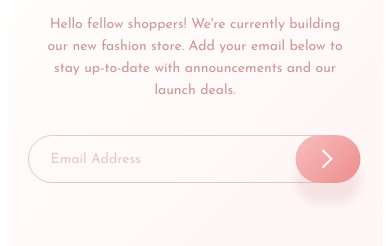
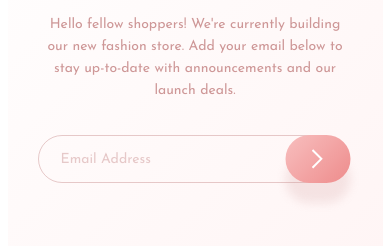
Before and after one commit to kyla42/base-apparel-coming-soon, a plain HTML site: page index.html in a window 390 px wide. Shown: the part 548-794 px from the top of the page. Drawn offline with Linux system fonts and the light colour scheme.

Commit message:
modified

```diff
--- a/style.scss
+++ b/style.scss
@@ -224,7 +224,7 @@ p {
             padding: 1.6rem 0 0 3rem;
 
             #email {
-                width: 30rem;
+                width: 28rem;
                 height: 4.8rem;
                 padding: 0 0 0.1rem 2.2rem;
                 border-radius: 2.4rem 0 0 2.4rem;
```
Also changed, not shown: style.css.
